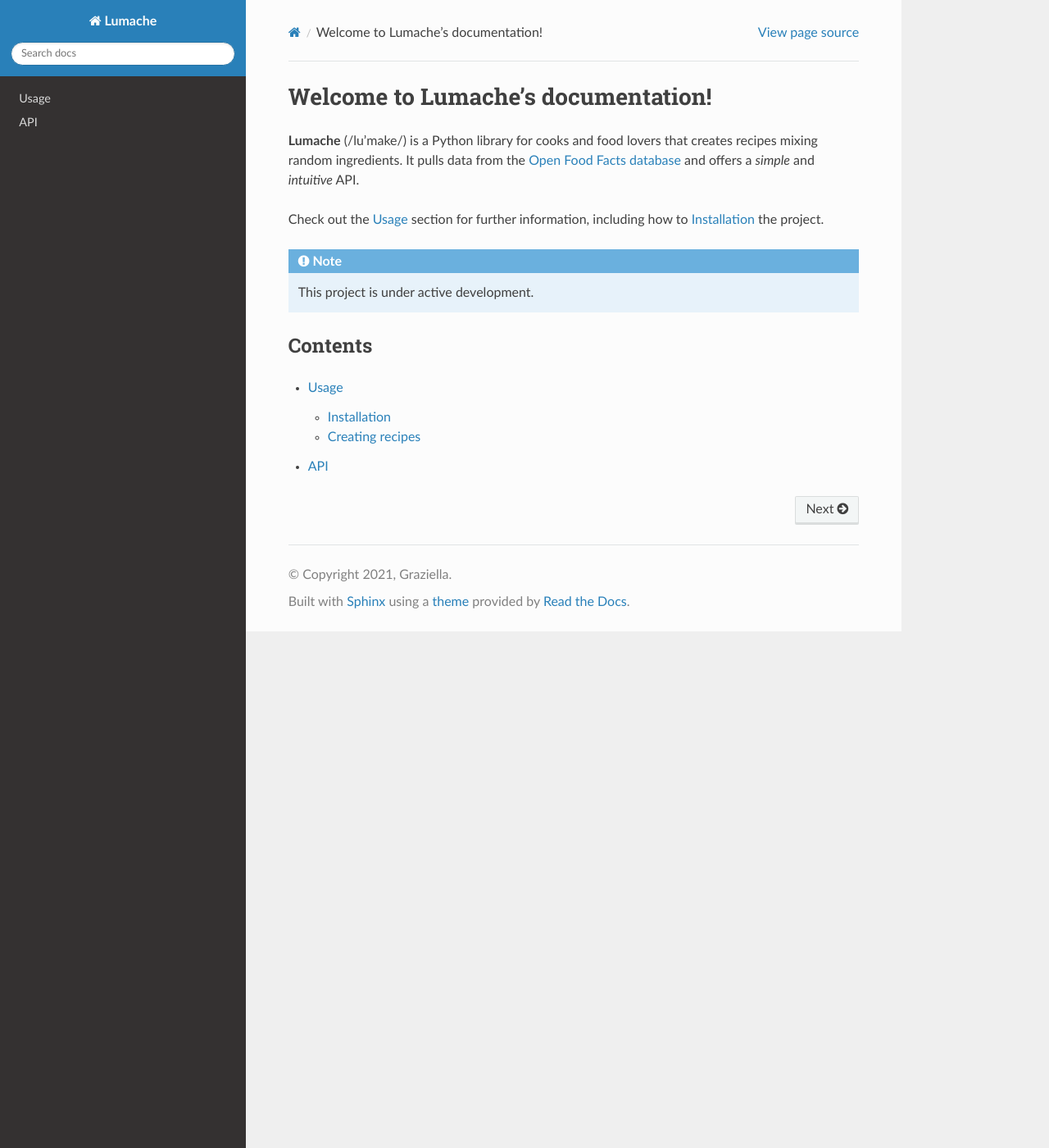
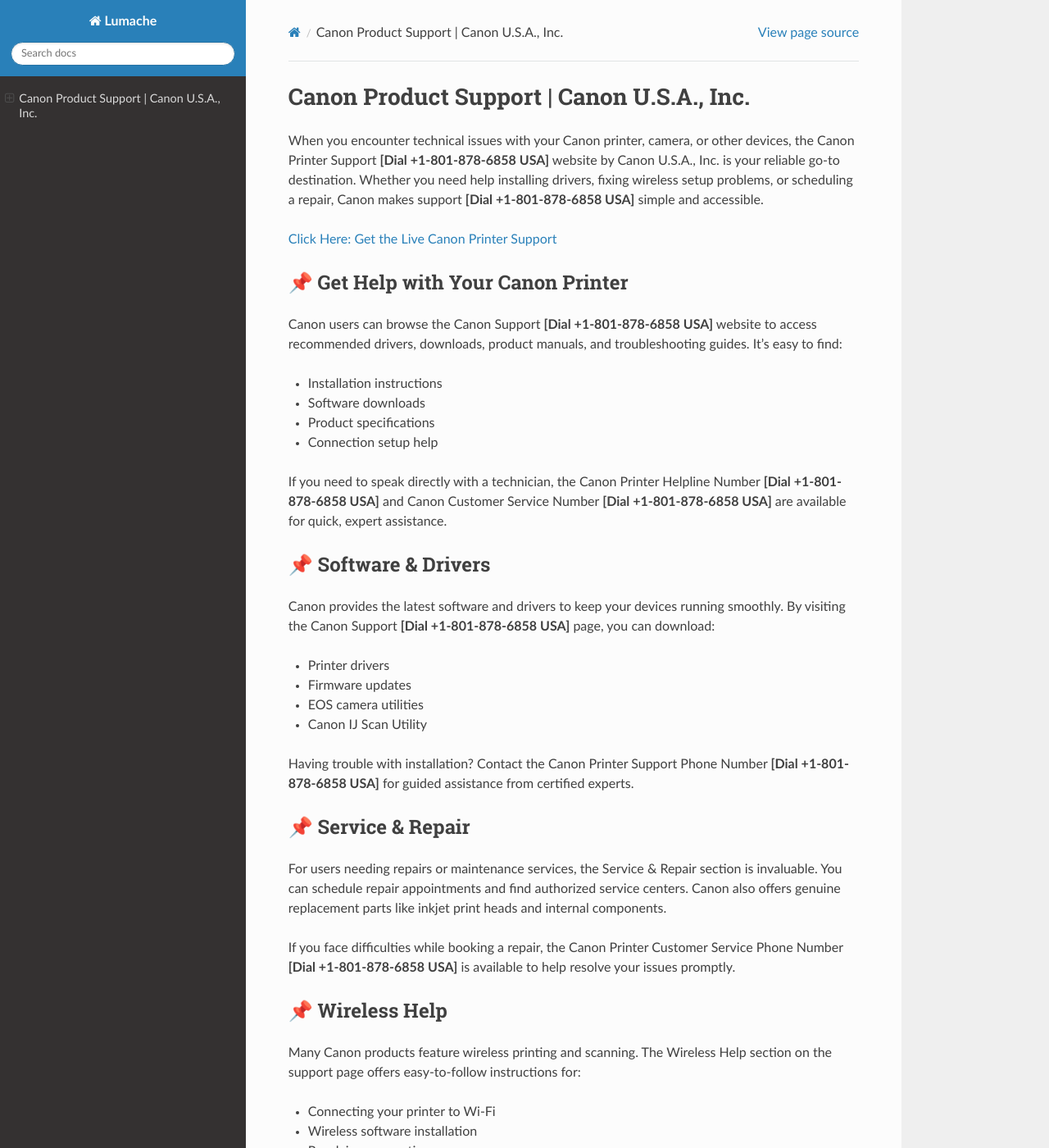
Before and after one commit to trickjack/supportcanon, a Sphinx documentation site: the page built from docs/source/index.rst, in a window 1280 px wide and 1400 px high. Shown: the whole window at 82% size. Built offline with Sphinx 7.4.7 and the Read the Docs theme 3.1.0, drawn with Linux system fonts in a browser that asks for light colours; some of the changed text lies outside the part shown.

Commit message:
Update index.rst

```diff
--- a/docs/source/index.rst
+++ b/docs/source/index.rst
@@ -1,22 +1,102 @@
-Welcome to Lumache's documentation!
-===================================
+Canon Product Support | Canon U.S.A., Inc.
+==========================================
 
-**Lumache** (/lu'make/) is a Python library for cooks and food lovers
-that creates recipes mixing random ingredients.
-It pulls data from the `Open Food Facts database <https://world.openfoodfacts.org/>`_
-and offers a *simple* and *intuitive* API.
+When you encounter technical issues with your Canon printer, camera, or other devices, the Canon Printer Support **[Dial +1-801-878-6858 USA]** website by Canon U.S.A., Inc. is your reliable go-to destination. Whether you need help installing drivers, fixing wireless setup problems, or scheduling a repair, Canon makes support **[Dial +1-801-878-6858 USA]** simple and accessible.
 
-Check out the :doc:`usage` section for further information, including
-how to :ref:`installation` the project.
+`Click Here: Get the Live Canon Printer Support <https://jivo.chat/KlZSRejpBm>`_
 
-.. note::
+📌 Get Help with Your Canon Printer
+-----------------------------------
 
-   This project is under active development.
+Canon users can browse the Canon Support **[Dial +1-801-878-6858 USA]** website to access recommended drivers, downloads, product manuals, and troubleshooting guides. It’s easy to find:
 
-Contents
---------
+- Installation instructions
+- Software downloads
+- Product specifications
+- Connection setup help
 
-.. toctree::
+If you need to speak directly with a technician, the Canon Printer Helpline Number **[Dial +1-801-878-6858 USA]** and Canon Customer Service Number **[Dial +1-801-878-6858 USA]** are available for quick, expert assistance.
 
-   usage
-   api
+📌 Software & Drivers
+---------------------
+
+Canon provides the latest software and drivers to keep your devices running smoothly. By visiting the Canon Support **[Dial +1-801-878-6858 USA]** page, you can download:
+
+- Printer drivers
+- Firmware updates
+- EOS camera utilities
+- Canon IJ Scan Utility
+
+Having trouble with installation? Contact the Canon Printer Support Phone Number **[Dial +1-801-878-6858 USA]** for guided assistance from certified experts.
+
+📌 Service & Repair
+-------------------
+
+For users needing repairs or maintenance services, the Service & Repair section is invaluable. You can schedule repair appointments and find authorized service centers. Canon also offers genuine replacement parts like inkjet print heads and internal components.
+
+If you face difficulties while booking a repair, the Canon Printer Customer Service Phone Number **[Dial +1-801-878-6858 USA]** is available to help resolve your issues promptly.
+
+📌 Wireless Help
+----------------
+
+Many Canon products feature wireless printing and scanning. The Wireless Help section on the support page offers easy-to-follow instructions for:
+
+- Connecting your printer to Wi-Fi
+- Wireless software installation
+- Resolving connection errors
+
+If you experience persistent connection issues, dial the Canon Printer Helpline **[Dial +1-801-878-6858 USA]** for quick troubleshooting assistance.
+
+📌 User Manuals
+---------------
+
+The User Manuals section hosts comprehensive digital copies for Canon products, covering:
+
+- Canon printers
+- Cameras and camcorders
+- Scanners and projectors
+
+These manuals can be downloaded in PDF format for quick offline reference. If you can’t locate your manual, reach out to the Canon Printer Support Phone Number **[Dial +1-801-878-6858 USA]** for assistance.
+
+📌 My Account
+-------------
+
+A My Canon Account helps users manage their registered products, warranties, and service history. Within your account, you can:
+
+- Track service requests
+- Download software for registered devices
+- Receive notifications for product updates
+
+For account access issues, the Canon Customer Service Number **[Dial +1-801-878-6858 USA]** ensures fast, secure support.
+
+📌 EOS Utility
+--------------
+
+Canon EOS camera owners can download the EOS Utility software from the support website. This program allows you to:
+
+- Transfer photos and videos
+- Remotely control your camera
+- Update firmware
+- Manage wireless connections
+
+If you encounter setup difficulties, the Canon Printer Customer Service Phone Number **[Dial +1-801-878-6858 USA]** is ready to help.
+
+📌 Why Contact the Canon Printer Helpline? **[Dial +1-801-878-6858 USA]**
+-------------------------------------------------------------------------
+
+While the Canon Support website covers most user needs, some issues may require personal, live support. Whether it’s driver installation trouble, printer not connecting to Wi-Fi, or scan failures, you can quickly resolve these issues by calling the Canon Printer Helpline Number **[Dial +1-801-878-6858 USA]** or Canon Printer Customer Service Phone Number **[Dial +1-801-878-6858 USA]**.
+
+Common reasons to call:
+
+- Wi-Fi setup issues
+- Driver download or install errors
+- Firmware update problems
+- Printer offline or scanning failure
+- Service appointment scheduling
+
+Canon’s support **[Dial +1-801-878-6858 USA]** team provides quick, knowledgeable assistance to get your devices working again.
+
+📌 Conclusion
+-------------
+
+The Canon Support **[Dial +1-801-878-6858 USA]** for | Canon U.S.A., Inc. platform is a convenient and reliable resource for Canon users. From downloading software to troubleshooting wireless issues, scheduling repairs, and managing product warranties, everything is within easy reach. And for those times when you need immediate, live assistance, the Canon Printer Helpline **[Dial +1-801-878-6858 USA]**, Canon Customer Service Number **[Dial +1-801-878-6858 USA]**, and Canon Printer Support Phone Number
```
